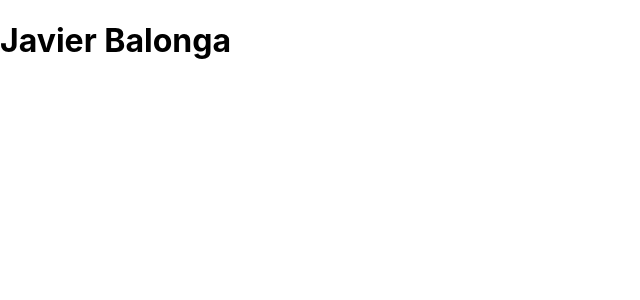
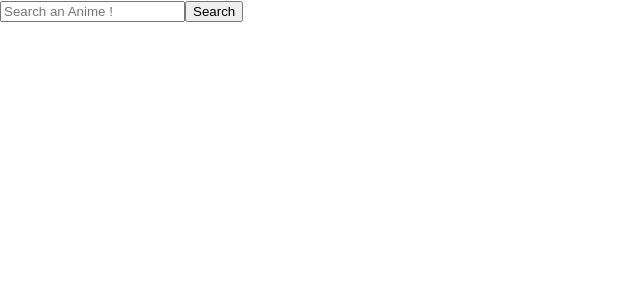
Before and after one commit to JavierBalonga/jikan-api-front, a React (Create React App) app: page / in a window 1280 px wide. Shown: the top 300 px of the page, without its empty margins (0-640 px from the left). Built offline with nearby package versions, Linux system fonts and the light colour scheme.

Commit message:
dependencies+SearchBar+Router+Redux

```diff
--- a/package.json
+++ b/package.json
@@ -8,7 +8,11 @@
     "@testing-library/user-event": "^7.2.1",
     "react": "^16.13.1",
     "react-dom": "^16.13.1",
-    "react-scripts": "3.4.3"
+    "react-redux": "^7.2.1",
+    "react-router-dom": "^5.2.0",
+    "react-scripts": "3.4.3",
+    "redux": "^4.0.5",
+    "redux-thunk": "^2.3.0"
   },
   "scripts": {
     "start": "react-scripts start",
--- a/src/App.js
+++ b/src/App.js
@@ -1,11 +1,12 @@
 import React from 'react';
-import logo from './logo.svg';
+import { Route } from 'react-router-dom';
 import './App.css';
+import SearchBar from './components/SearchBar.jsx'
 
 function App() {
   return (
     <div className="App">
-      <h1>Javier Balonga</h1>
+      <SearchBar/>
     </div>
   );
 }
--- /dev/null
+++ b/src/components/SearchBar.jsx
@@ -0,0 +1,32 @@
+import React from 'react';
+import { useDispatch, useSelector } from 'react-redux'
+import s from './css/SearchBar.module.css'
+import { searchAnime } from '../redux/actions-creator.js';
+
+export default function SearchBar(props){
+    const [input, setInput] = React.useState('')
+    const dispatch = useDispatch()
+    const serachList = useSelector(state => state.lastSearch)
+    function onChange(e){
+        setInput(e.target.value);
+    }
+    function onSubmit(e){
+        e.preventDefault();
+        dispatch(searchAnime(input))
+    }
+    return(
+        <div className={s.searchBar}>
+            <form onSubmit={onSubmit} >
+                <input onChange={onChange} value={input} placeholder="Search an Anime !" />
+                <input type="submit" value="Search"/>
+                <ul>
+                    {
+                        serachList.map((anime)=>(
+                            <li key={anime.mal_id} >{anime.title}</li>
+                        ))
+                    }
+                </ul>
+            </form>
+        </div>
+    );
+}
--- a/src/index.js
+++ b/src/index.js
@@ -1,11 +1,25 @@
 import React from 'react';
 import ReactDOM from 'react-dom';
+import * as serviceWorker from './serviceWorker';
+import { BrowserRouter as Router } from 'react-router-dom';
+import { createStore, applyMiddleware } from "redux";
+import thunk from "redux-thunk";
+import { Provider } from 'react-redux';
+import reducer from './redux/reducer.js';
 import App from './App';
-import * as serviceWorker from './serviceWorker';
+
+const store = createStore(
+  reducer,
+  applyMiddleware(thunk)
+);
 
 ReactDOM.render(
   <React.StrictMode>
-    <App />
+    <Provider store={store}>
+      <Router>
+        <App />
+      </Router>
+    </Provider>
   </React.StrictMode>,
   document.getElementById('root')
 );
--- /dev/null
+++ b/src/redux/actions-creator.js
@@ -0,0 +1,11 @@
+export const SEARCH_ANIME = 'SEARCH_ANIME'
+
+export function searchAnime(anime, page = 1){
+    return function(dispatch) {
+        return fetch(`https://api.jikan.moe/v3/search/anime?q=${anime}&page=${page}`)
+            .then(response => response.json())
+            .then(response => {
+                dispatch({ type: SEARCH_ANIME, payload: response.results });
+            });
+    };
+}
--- /dev/null
+++ b/src/redux/reducer.js
@@ -0,0 +1,14 @@
+import {SEARCH_ANIME} from './actions-creator.js';
+
+const initialState = {
+    lastSearch: []
+}
+
+export default (state = initialState, action)=>{
+    switch (action.type) {
+        case SEARCH_ANIME:
+            return {...state, lastSearch: action.payload}
+        default:
+            return state;
+    }
+}
```
Also changed, not shown: src/components/css/SearchBar.module.css (added), 1 other file (tests, documents, lock files or other folders).
